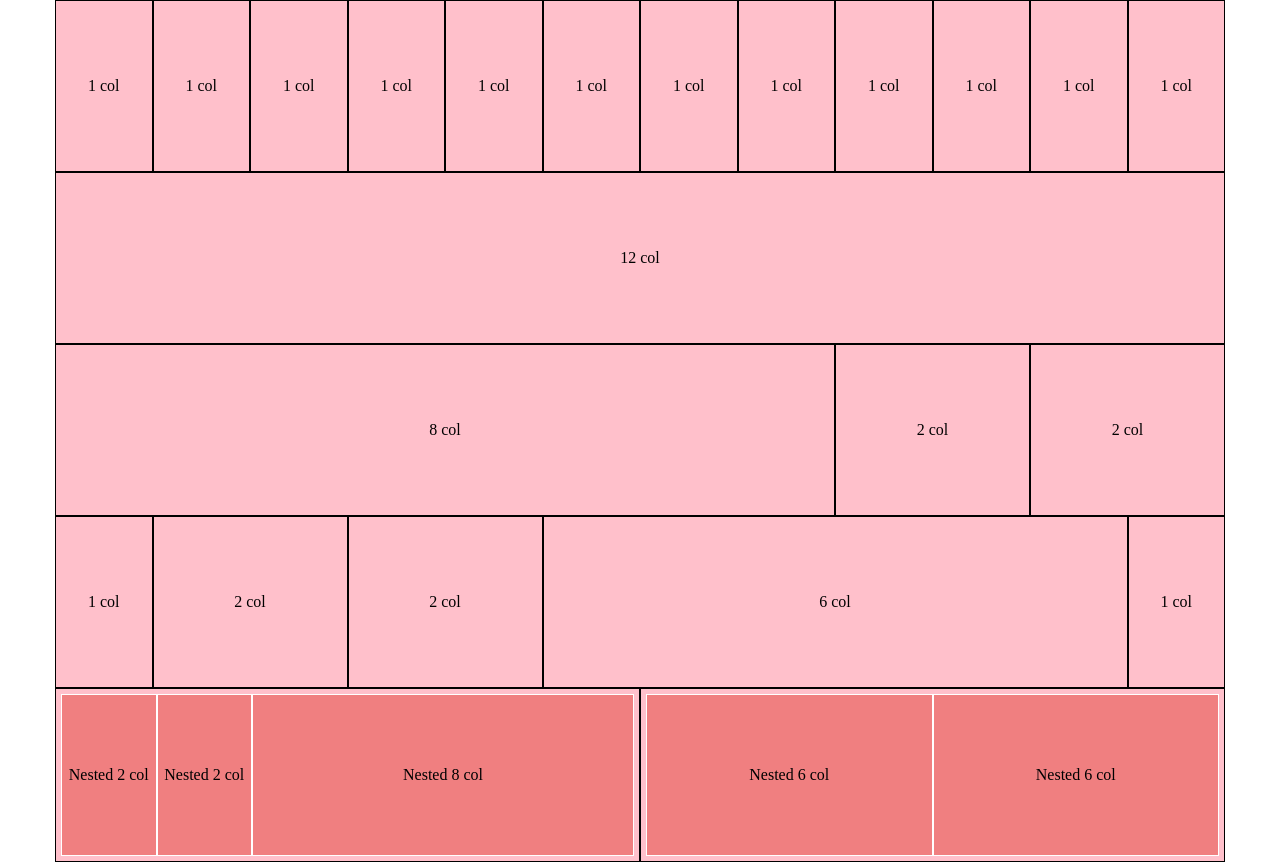
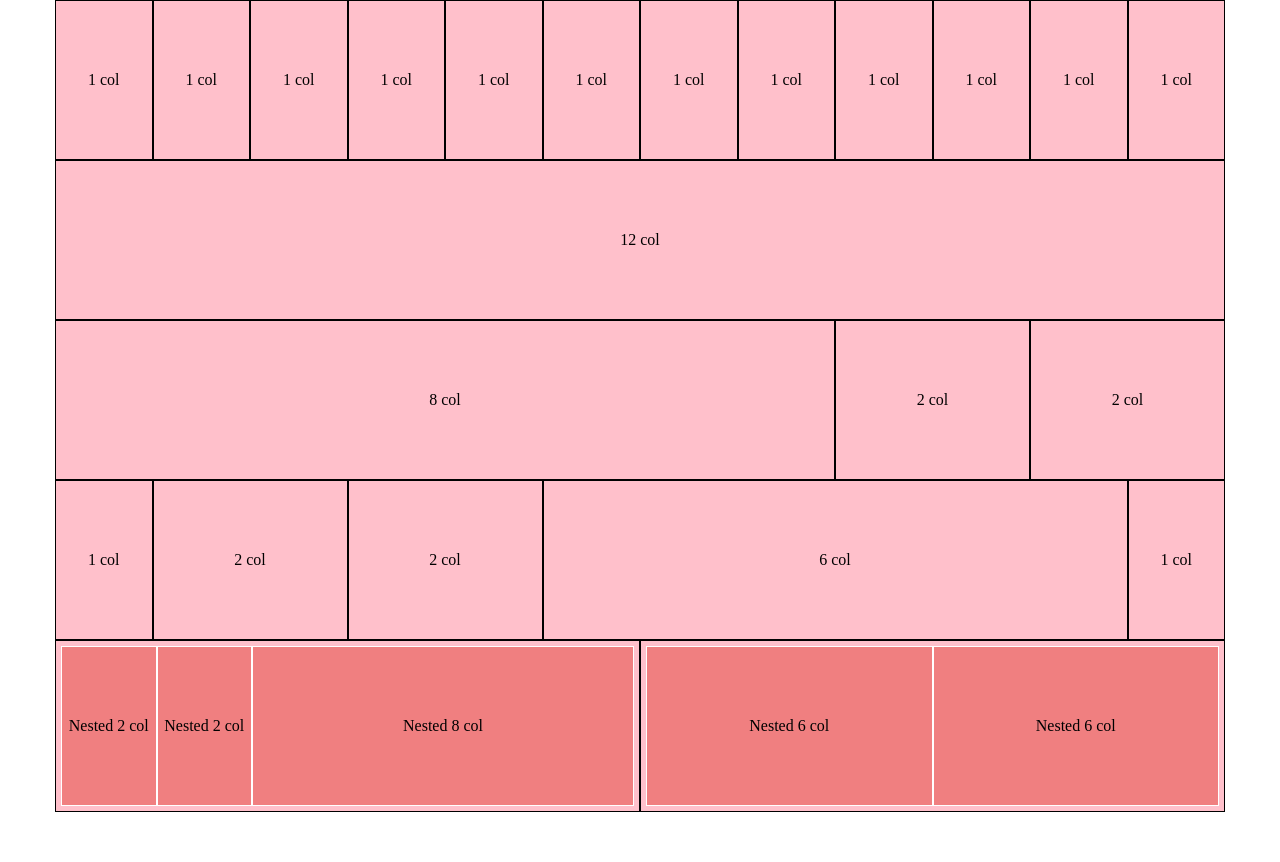
Before and after one commit to Zaplatynskyy/html-css-12bool, a plain HTML site: page index.html in a window 1280 px wide. After the commit the page ends 812 px from the top, so only its background shows below. Drawn offline with Linux system fonts and the light colour scheme.

Commit message:
modifica centratura e testo

```diff
--- a/css/12bool.css
+++ b/css/12bool.css
@@ -6,6 +6,10 @@
 
 .row {
     display: flex;
+}
+
+.wrap {
+    flex-wrap: wrap;
 }
 
 .col-lg-1 {
--- a/css/style.css
+++ b/css/style.css
@@ -4,19 +4,22 @@
     box-sizing: border-box;
 }
 
+.flex_center {
+    display: flex;
+    justify-content: center;
+    align-items: center;
+}
+
 .box {
     min-height: calc(100vh / 5);
-    text-align: center;
-    line-height: calc(100vh / 5);
     background-color: #ffc0cb;
     border: 1px solid black;
     padding: 5px;
+
 }
 
 .box_nested {
     min-height: calc(100vh / 5);
-    text-align: center;
-    line-height: calc(100vh / 5);
     background-color: #f07f80;
     border: 1px solid white;
 }
--- a/index.html
+++ b/index.html
@@ -12,95 +12,137 @@
 
     <div class="container">
 
-        <div class="row">
+        <div class="row wrap">
             <div class="col-lg-1">
-                <div class="box center">1 col</div>
+                <div class="box flex_center">
+                    <span>1 col</span>
+                </div>
             </div>
 
             <div class="col-lg-1">
-                <div class="box">1 col</div>
+                <div class="box flex_center">
+                    <span>1 col</span>
+                </div>
             </div>
 
             <div class="col-lg-1">
-                <div class="box">1 col</div>
+                <div class="box flex_center">
+                    <span>1 col</span>
+                </div>
             </div>
 
             <div class="col-lg-1">
-                <div class="box">1 col</div>
+                <div class="box flex_center">
+                    <span>1 col</span>
+                </div>
             </div>
 
             <div class="col-lg-1">
-                <div class="box">1 col</div>
+                <div class="box flex_center">
+                    <span>1 col</span>
+                </div>
             </div>
 
             <div class="col-lg-1">
-                <div class="box">1 col</div>
+                <div class="box flex_center">
+                    <span>1 col</span>
+                </div>
             </div>
 
             <div class="col-lg-1">
-                <div class="box">1 col</div>
+                <div class="box flex_center">
+                    <span>1 col</span>
+                </div>
             </div>
 
             <div class="col-lg-1">
-                <div class="box">1 col</div>
+                <div class="box flex_center">
+                    <span>1 col</span>
+                </div>
             </div>
 
             <div class="col-lg-1">
-                <div class="box">1 col</div>
+                <div class="box flex_center">
+                    <span>1 col</span>
+                </div>
             </div>
 
             <div class="col-lg-1">
-                <div class="box">1 col</div>
+                <div class="box flex_center">
+                    <span>1 col</span>
+                </div>
             </div>
 
             <div class="col-lg-1">
-                <div class="box">1 col</div>
+                <div class="box flex_center">
+                    <span>1 col</span>
+                </div>
             </div>
 
             <div class="col-lg-1">
-                <div class="box">1 col</div>
+                <div class="box flex_center">
+                    <span>1 col</span>
+                </div>
             </div>
         </div>
 
         <div class="row">
             <div class="col-lg-12">
-                <div class="box">12 col</div>
+                <div class="box flex_center">
+                    <span>12 col</span>
+                </div>
             </div>
         </div>
 
         <div class="row">
             <div class="col-lg-8">
-                <div class="box">8 col</div>
+                <div class="box flex_center">
+                    <span>8 col</span>
+                </div>
             </div>
 
             <div class="col-lg-2">
-                <div class="box">2 col</div>
+                <div class="box flex_center">
+                    <span>2 col</span>
+                </div>
             </div>
 
             <div class="col-lg-2">
-                <div class="box">2 col</div>
+                <div class="box flex_center">
+                    <span>2 col</span>
+                </div>
             </div>
         </div>
 
         <div class="row">
             <div class="col-lg-1">
-                <div class="box">1 col</div>
+                <div class="box flex_center">
+                    <span>1 col</span>
+                </div>
             </div>
 
             <div class="col-lg-2">
-                <div class="box">2 col</div>
+                <div class="box flex_center">
+                    <span>2 col</span>
+                </div>
             </div>
 
             <div class="col-lg-2">
-                <div class="box">2 col</div>
+                <div class="box flex_center">
+                    <span>2 col</span>
+                </div>
             </div>
 
             <div class="col-lg-6">
-                <div class="box">6 col</div>
+                <div class="box flex_center">
+                    <span>6 col</span>
+                </div>
             </div>
 
             <div class="col-lg-1">
-                <div class="box">1 col</div>
+                <div class="box flex_center">
+                    <span>1 col</span>
+                </div>
             </div>
         </div>
 
@@ -110,15 +152,21 @@
 
                     <div class="row">
                         <div class="col-lg-2">
-                            <div class="box_nested">Nested 2 col</div>
+                            <div class="box_nested flex_center">
+                                <span>Nested 2 col</span>
+                            </div>
                         </div>
 
                         <div class="col-lg-2">
-                            <div class="box_nested">Nested 2 col</div>
+                            <div class="box_nested flex_center">
+                                <span>Nested 2 col</span>
+                            </div>
                         </div>
 
                         <div class="col-lg-8">
-                            <div class="box_nested">Nested 8 col</div>
+                            <div class="box_nested flex_center">
+                                <span>Nested 8 col</span>
+                            </div>
                         </div>
                     </div>
 
@@ -130,11 +178,15 @@
 
                     <div class="row">
                         <div class="col-lg-6">
-                            <div class="box_nested">Nested 6 col</div>
+                            <div class="box_nested flex_center">
+                                <span>Nested 6 col</span>
+                            </div>
                         </div>
 
                         <div class="col-lg-6">
-                            <div class="box_nested">Nested 6 col</div>
+                            <div class="box_nested flex_center">
+                                <span>Nested 6 col</span>
+                            </div>
                         </div>
                     </div>
 
```
